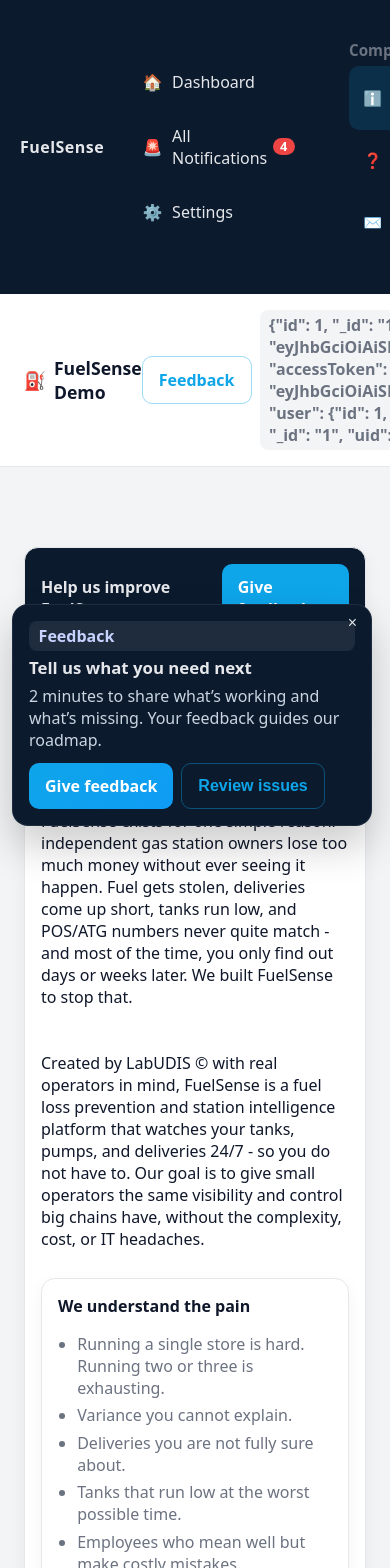
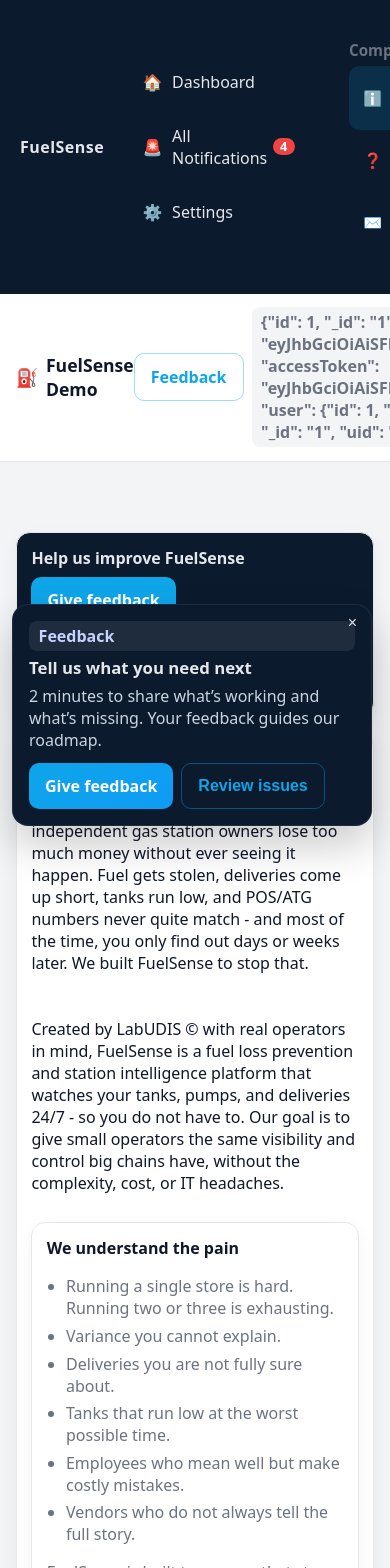
Before and after one commit to arifmanasiya/FuelSense, a React (Vite) app: page /FuelSense/about in a window 390 px wide. Shown: the top 1568 px of the page. Built offline with nearby package versions, Linux system fonts and the light colour scheme; sample sign-in values are in the browser's storage.

Commit message:
Improve mobile responsiveness

```diff
--- a/src/styles.css
+++ b/src/styles.css
@@ -155,6 +155,8 @@
   align-items: center;
   justify-content: space-between;
   margin-bottom: 0.75rem;
+  gap: 0.5rem;
+  flex-wrap: wrap;
 }
 
 .grid {
@@ -550,6 +552,7 @@
     position: static;
     left: 0;
     right: 0;
+    padding: 0.85rem 1rem;
   }
 
   .footer {
@@ -567,6 +570,28 @@
     grid-template-columns: 1fr;
   }
 
+  .content {
+    padding: 1rem;
+    padding-top: 70px;
+    padding-bottom: 70px;
+  }
+
+  .card {
+    padding: 0.9rem;
+  }
+
+  .site-grid,
+  .kpi-grid,
+  .tanks-grid {
+    grid-template-columns: 1fr;
+  }
+
+  .table {
+    display: block;
+    overflow-x: auto;
+    white-space: nowrap;
+  }
+
   .cta-drawer {
     left: 12px;
     right: 12px;
```
